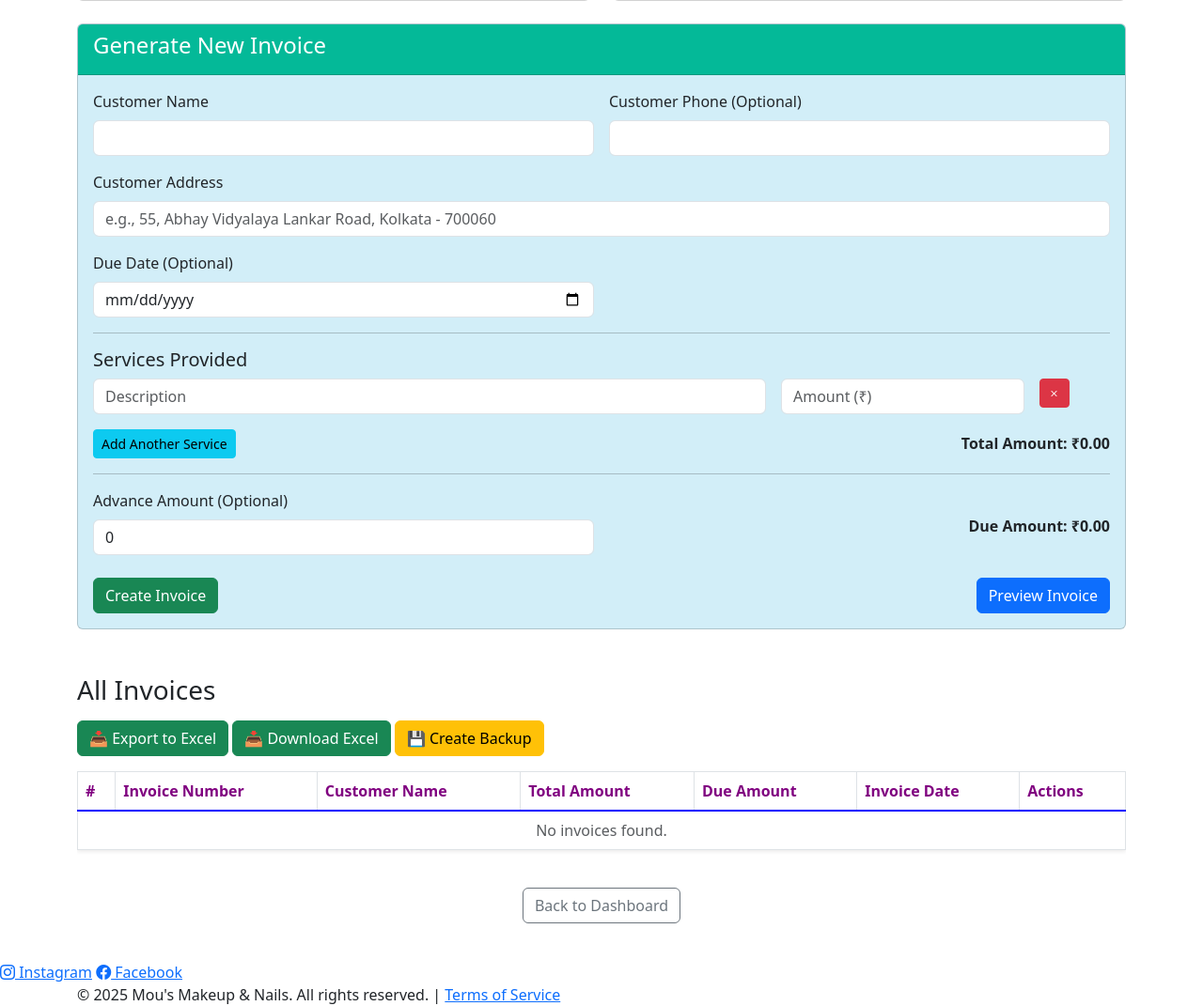
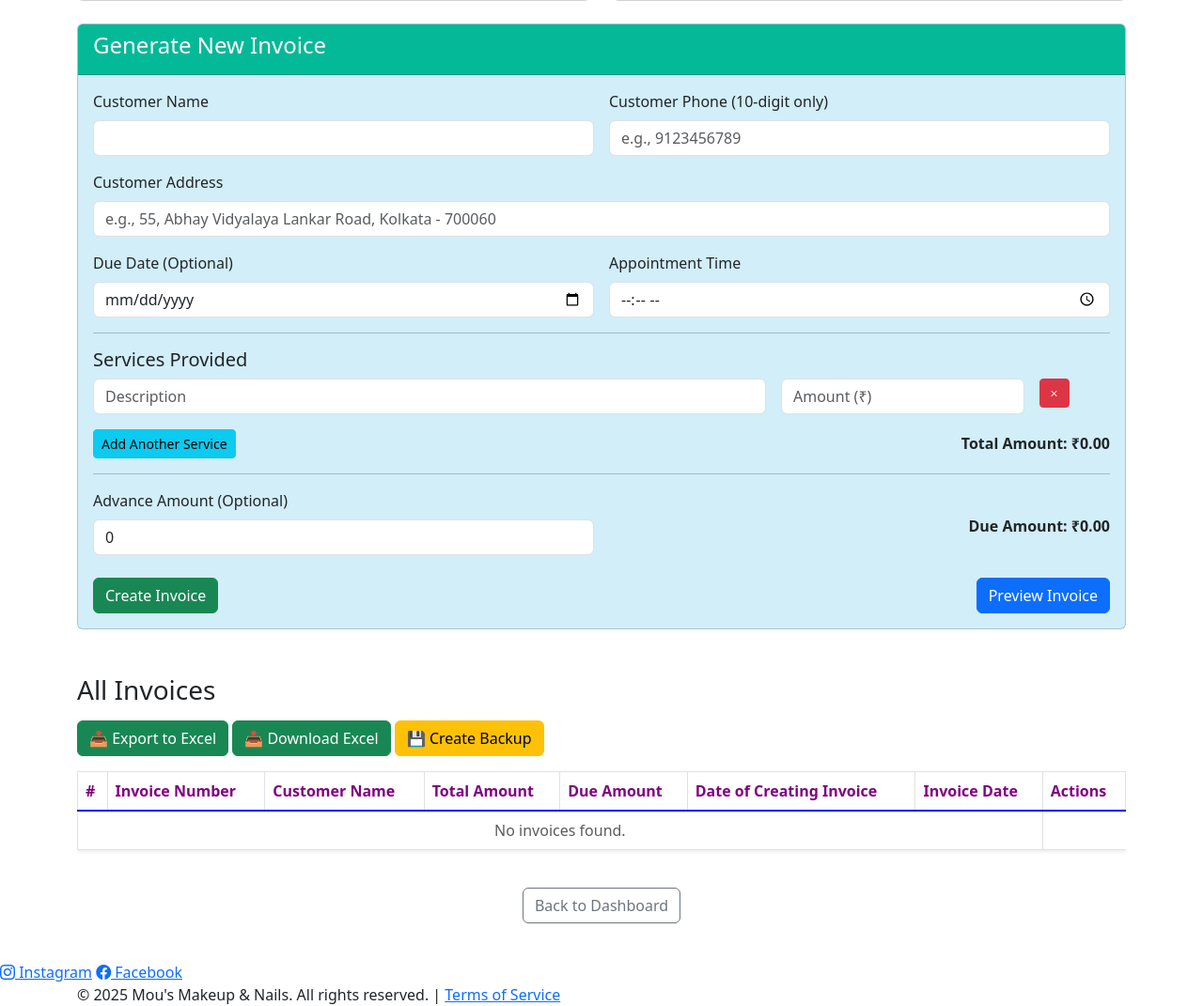
Before and after one commit to moupriyadey/makeup, a Flask app: page /admin/invoices in a window 1280 px wide. Shown: the part 820-1891 px from the top of the page at 94% size. Run offline with Flask 3, Linux system fonts and the light colour scheme; a user stored in the database is signed in; data that the repository does not hold is empty; some libraries are stand-ins or nearby versions.

Commit message:
Appt time added

```diff
--- a/app.py
+++ b/app.py
@@ -122,6 +122,7 @@ class Invoice(db.Model):
     advance_amount = db.Column(db.Float, nullable=True, default=0.0)
     due_amount = db.Column(db.Float, nullable=True)
     created_at = db.Column(db.DateTime, default=datetime.utcnow)
+    appointment_time = db.Column(db.String(50), nullable=True)
 
     def __repr__(self):
         return f"<Invoice {self.invoice_number}>"
@@ -586,7 +587,8 @@ def manage_invoices():
             advance_amount=advance_amount,
             due_amount=due_amount,
             due_date=due_date,
-            invoice_date=datetime.utcnow()
+            invoice_date=datetime.utcnow(),
+            appointment_time=request.form['appointment_time']
         )
 
         db.session.add(new_invoice)
@@ -645,12 +647,13 @@ def manage_invoices():
     # Process invoices
     for invoice in all_invoices:
         if invoice.due_date:
-            date_key = invoice.due_date.strftime('%Y-%m-%d')  # Convert to string key
+            date_key = invoice.due_date.strftime('%Y-%m-%d')
             if date_key not in schedule_data:
                 schedule_data[date_key] = []
             schedule_data[date_key].append({
                 'type': 'Invoice',
                 'customer_name': invoice.customer_name,
+                'appointment_time': invoice.appointment_time, # <-- ADD THIS LINE
                 'details': f"Invoice: {invoice.invoice_number}, Total: ₹{invoice.total_amount:,.2f}, Due: ₹{invoice.due_amount:,.2f}",
                 'amount': invoice.total_amount
             })
--- a/templates/admin_invoices.html
+++ b/templates/admin_invoices.html
@@ -247,6 +247,10 @@ th {
         opacity: 1;
     }
 
+/* Style for the highlighted row */
+.paid-invoice {
+    background-color: lightgoldenrodyellow !important;
+}
 </style>
 
 <div class="card p-3 shadow-sm mb-4">
@@ -352,9 +356,12 @@ th {
                             <input type="text" class="form-control" id="customer_name" name="customer_name" required>
                         </div>
                         <div class="col-md-6">
-                            <label for="customer_phone" class="form-label">Customer Phone (Optional)</label>
-                            <input type="text" class="form-control" id="customer_phone" name="customer_phone">
-                        </div>
+  <label for="customer_phone" class="form-label">Customer Phone (10-digit only)</label>
+  <input type="tel" class="form-control" id="customer_phone" name="customer_phone" pattern="[0-9]{10}" placeholder="e.g., 9123456789" title="Please enter a 10-digit phone number." required>
+  <div class="invalid-feedback">
+    Please enter exactly 10 digits (no other characters).
+  </div>
+</div>
                         <div class="col-12">
                             <label for="customer_address" class="form-label">Customer Address</label>
                             <input type="text" class="form-control" id="customer_address" name="customer_address" placeholder="e.g., 55, Abhay Vidyalaya Lankar Road, Kolkata - 700060" required>
@@ -362,6 +369,10 @@ th {
                         <div class="col-md-6">
                             <label for="due_date" class="form-label">Due Date (Optional)</label>
                             <input type="date" class="form-control" id="due_date" name="due_date">
+                        </div>
+                        <div class="col-md-6">
+                            <label for="appointment_time" class="form-label">Appointment Time</label>
+                            <input type="time" class="form-control" id="appointment_time" name="appointment_time" required>
                         </div>
                     </div>
                     <hr>
@@ -419,6 +430,7 @@ th {
         <th style="color: #800080; border-bottom: 2px solid #0000FF;">Customer Name</th>
         <th class="numeric" style="color: #800080; border-bottom: 2px solid #0000FF;">Total Amount</th>
         <th class="numeric" style="color: #800080; border-bottom: 2px solid #0000FF;">Due Amount</th>
+        <th class="numeric" style="color: #800080; border-bottom: 2px solid #0000FF;">Date of Creating Invoice</th>
         <th id="date-header" data-direction="desc" class="date-column" style="color: #800080; border-bottom: 2px solid #0000FF;">Invoice Date</th>
         <th style="color: #800080; border-bottom: 2px solid #0000FF;">Actions</th>
     </tr>
@@ -431,6 +443,7 @@ th {
                         <td>{{ invoice.customer_name }}</td>
                         <td>₹{{ "{:,.2f}".format(invoice.total_amount) }}</td>
                         <td>₹{{ "{:,.2f}".format(invoice.due_amount) }}</td>
+                        <td>{{ invoice.created_at.strftime('%d-%b-%Y') }}</td>
                         <td>{{ invoice.invoice_date.strftime('%d-%b-%Y') }}</td>
                         <td>
     <div class="btn-group" role="group">
@@ -439,6 +452,7 @@ th {
         <form action="{{ url_for('delete_invoice', invoice_id=invoice.id) }}" method="POST" onsubmit="return confirm('Are you sure you want to delete this invoice?');" style="display:inline;">
             <button type="submit" class="btn btn-danger btn-sm">Delete</button>
         </form>
+        <button type="button" class="btn btn-success btn-sm paid-button">Paid Fully</button>
     </div>
 </td>
                     </tr>
@@ -860,6 +874,7 @@ th {
                 li.innerHTML = `
                     <strong>Type:</strong> ${event.type}<br>
                     <strong>Customer:</strong> ${event.customer_name}<br>
+                    <strong>Time:</strong> ${event.appointment_time || 'N/A'}<br>
                     <strong>Details:</strong> ${event.details}
                 `;
                 eventList.appendChild(li);
```
Also changed, not shown: 1 other file.
